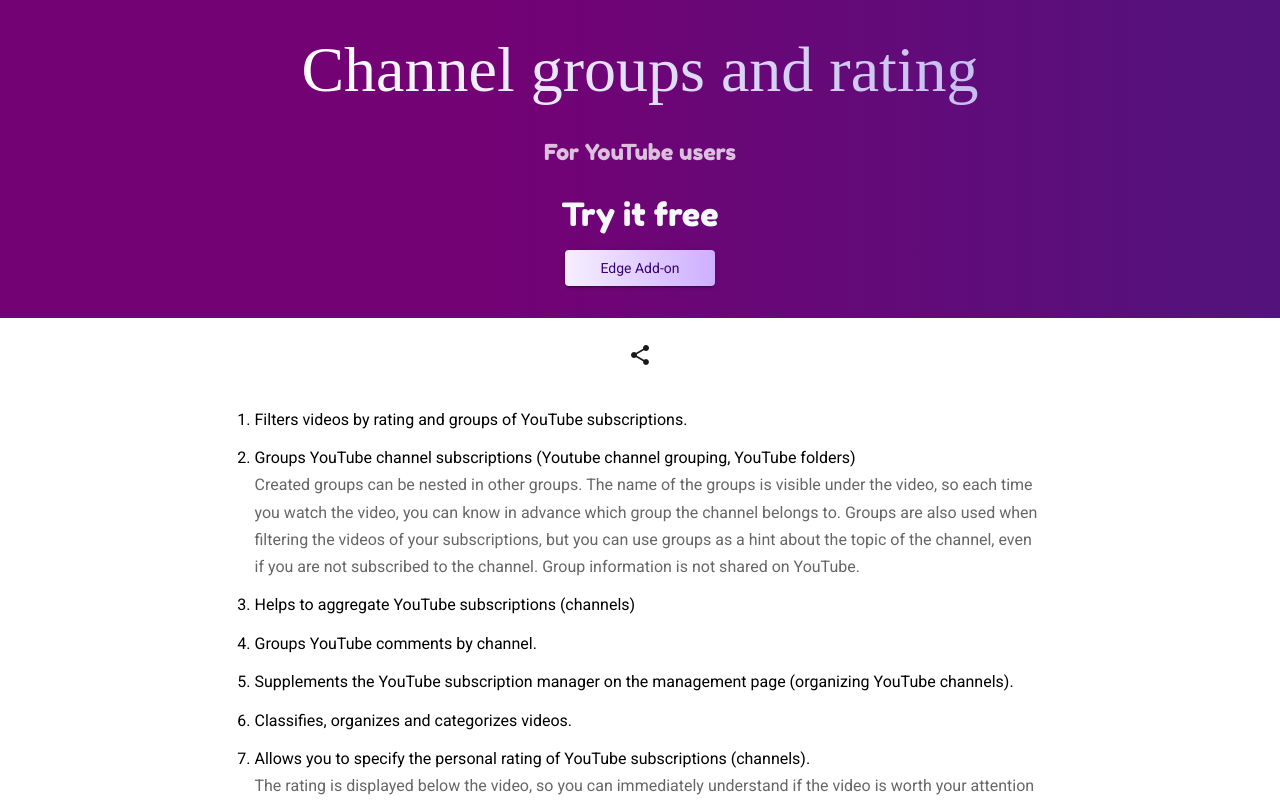
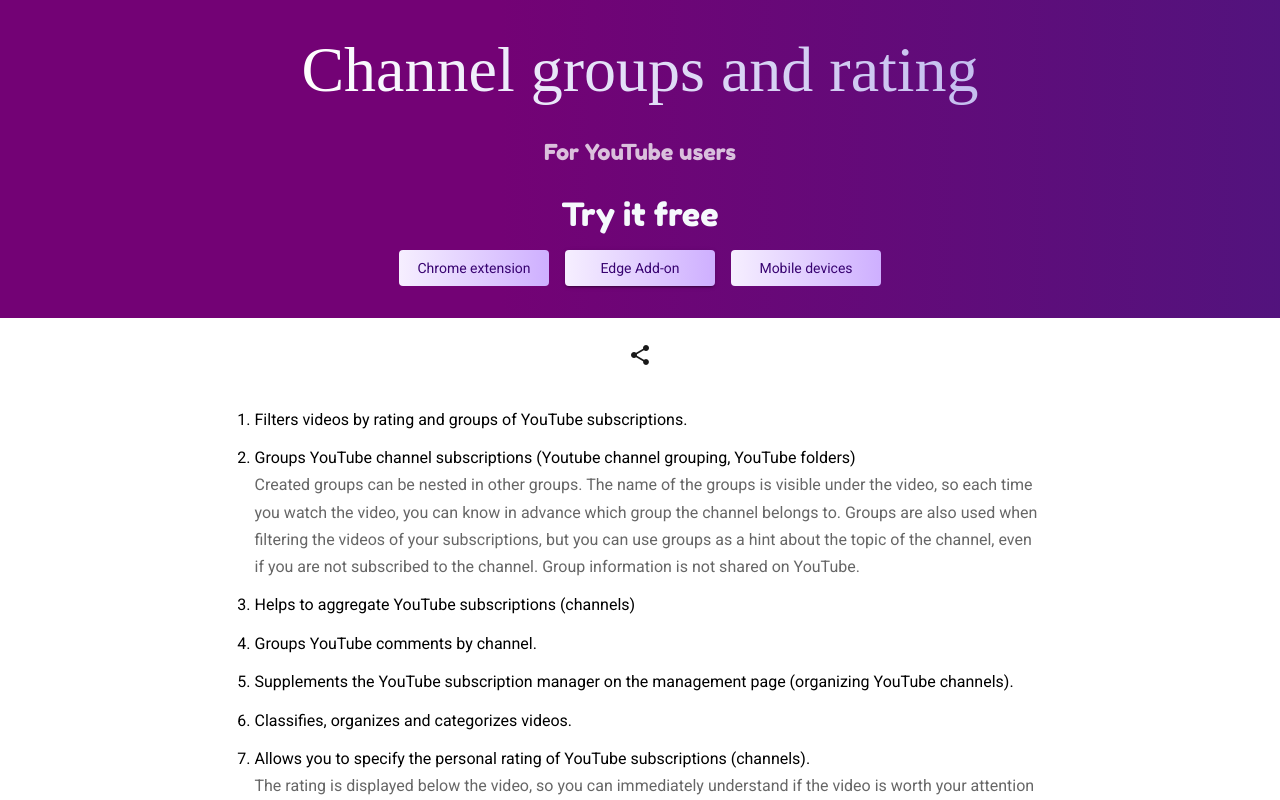
Before and after one commit to anton-voronov-a/channelg, an Angular app in the folder spa/: page / in a window 1280 px wide. Shown: the top 800 px of the page. Built offline with nearby package versions, Linux system fonts and the light colour scheme; a web font is replaced by a local one.

Commit message:
returned chrome extension link

```diff
--- a/spa/src/app/home/home.component.html
+++ b/spa/src/app/home/home.component.html
@@ -10,12 +10,12 @@
     <div class="cg-advice">
       <div class="cg-advice__text">Try it free</div>
       <div class="yp-homepage-stores">
-        <!--<a mat-flat-button
+        <a mat-flat-button
            href="https://chrome.google.com/webstore/detail/channel-groups-and-rating/hopcbmeplpekjenhhkiceeeaeoeoaona"
            target="_blank"
            class="yp-homepage-store"
            rel="noopener"
-           title="Chrome extension">Chrome extension</a>-->
+           title="Chrome extension">Chrome extension</a>
         <a mat-raised-button
            href="https://microsoftedge.microsoft.com/addons/detail/channel-groups-and-rating/abcinaijmbdjepphjkbinogpjdiagedp"
            target="_blank"
@@ -28,12 +28,12 @@
            class="yp-homepage-store"
            rel="noopener"
            title="Firefox add-on">Firefox add-on</a>-->
-        <!--<button mat-flat-button
+        <button mat-flat-button
                 class="yp-homepage-store"
                 (click)="help()"
                 title="How to use on Android">
           Mobile devices
-        </button>-->
+        </button>
       </div>
     </div>
   </div>
```
Also changed, not shown: 3 other files (tests, documents, lock files or other folders).
